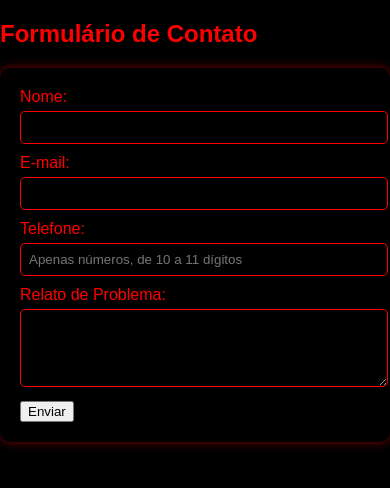
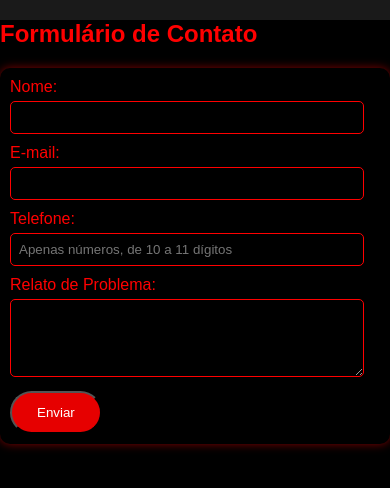
Before and after one commit to Bruuno06/FACILITY-NETWORK, a plain HTML site: page contato.html in a window 390 px wide. Drawn offline with Linux system fonts and the light colour scheme.

Commit message:
criação do banco e modificações no código

```diff
--- a/contato.html
+++ b/contato.html
@@ -3,8 +3,10 @@
 <head>
     <meta charset="UTF-8">
     <meta name="viewport" content="width=device-width, initial-scale=1.0">
+    <link rel="stylesheet" href="style.css">
     <title>Contrate-nos</title>
-    <style>body {
+    <style>
+        body {
             font-family: Arial, sans-serif;
             background-color: black;
             color: white;
@@ -26,6 +28,8 @@ form {
             padding: 20px;
             border-radius: 10px;
             box-shadow: 0 0 10px rgba(255, 0, 0, 0.5);
+            max-width: 600px; /* Definindo a largura máxima para evitar que o formulário se estenda demais */
+            margin: 0 auto; /* Centralizando o formulário na página */
         }
 
         label {
@@ -38,13 +42,14 @@ input[type="text"],
         input[type="email"],
         input[type="tel"],
         textarea {
-    width: 100%;
+            width: calc(100% - 16px); /* Subtraindo a largura dos paddings para evitar a quebra de linha */
             padding: 8px;
             margin-bottom: 10px;
             border: 1px solid red;
             border-radius: 5px;
             background-color: black;
             color: white;
+            box-sizing: border-box; /* Garantindo que a largura definida inclua o padding */
         }
 
         input[type="submit"] {
@@ -61,14 +66,17 @@ input[type="submit"]:hover {
             background-color: darkred;
         }
 
-input[type="submit"]:hover {
-    background-color: darkred;
-}</style>
+        @media only screen and (max-width: 600px) {
+            form {
+                padding: 10px; /* Reduzindo o padding para telas menores */
+            }
+        }
+    </style>
 </head>
 <body>
     <h2>Formulário de Contato</h2>
 
-<form action="enviar_formulario.php" method="post">
+    <form action="" method="post">
       <div>
         <label for="nome">Nome:</label>
         <input type="text" id="nome" name="nome" required>
@@ -86,7 +94,7 @@ input[type="submit"]:hover {
         <textarea id="problema" name="problema" rows="4" required></textarea>
       </div>
       <div>
-    <button type="submit">Enviar</button>
+        <button class="contat-btn" type="submit">Enviar</button>
       </div>
     </form>
 </body>
--- a/style.css
+++ b/style.css
@@ -1,6 +1,7 @@
 /* Estilos CSS */
 body,
 html {
+    height: 100%;
     margin: 0;
     padding: 0;
     font-family: 'Arial', sans-serif;
@@ -232,3 +233,19 @@ footer {
         text-align: center;
     }
 }
+.contat-btn {
+    display: inline-block;
+    padding: 12px 25px;
+    background-color: #e60000;
+    color: #fff;
+    text-decoration: none;
+    transition: background-color 0.3s, transform 0.3s;
+    border-radius: 70px;
+    box-shadow: 0 4px 6px rgb(0, 0, 0, 0.1);
+    cursor:pointer;
+}
+
+.contat-btn:hover {
+    background-color: #aa0000;
+    transform: scale(1.05);
+}
```
Also changed, not shown: conection.js (added, +55 -0 lines), index.html (+2 -13 lines), script.js (added, +8 -0 lines). Lines whose indentation alone changed are shown as unchanged.
